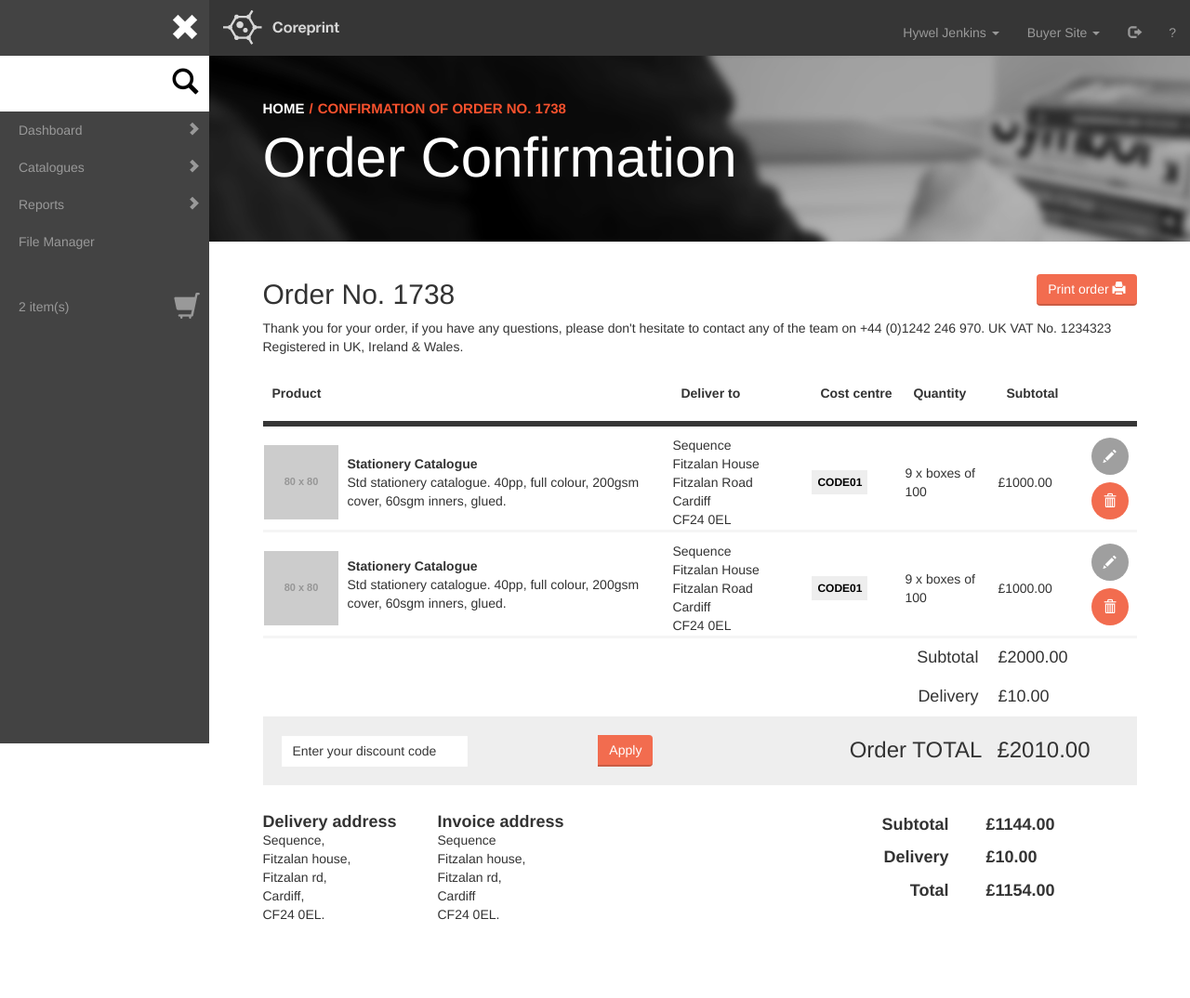
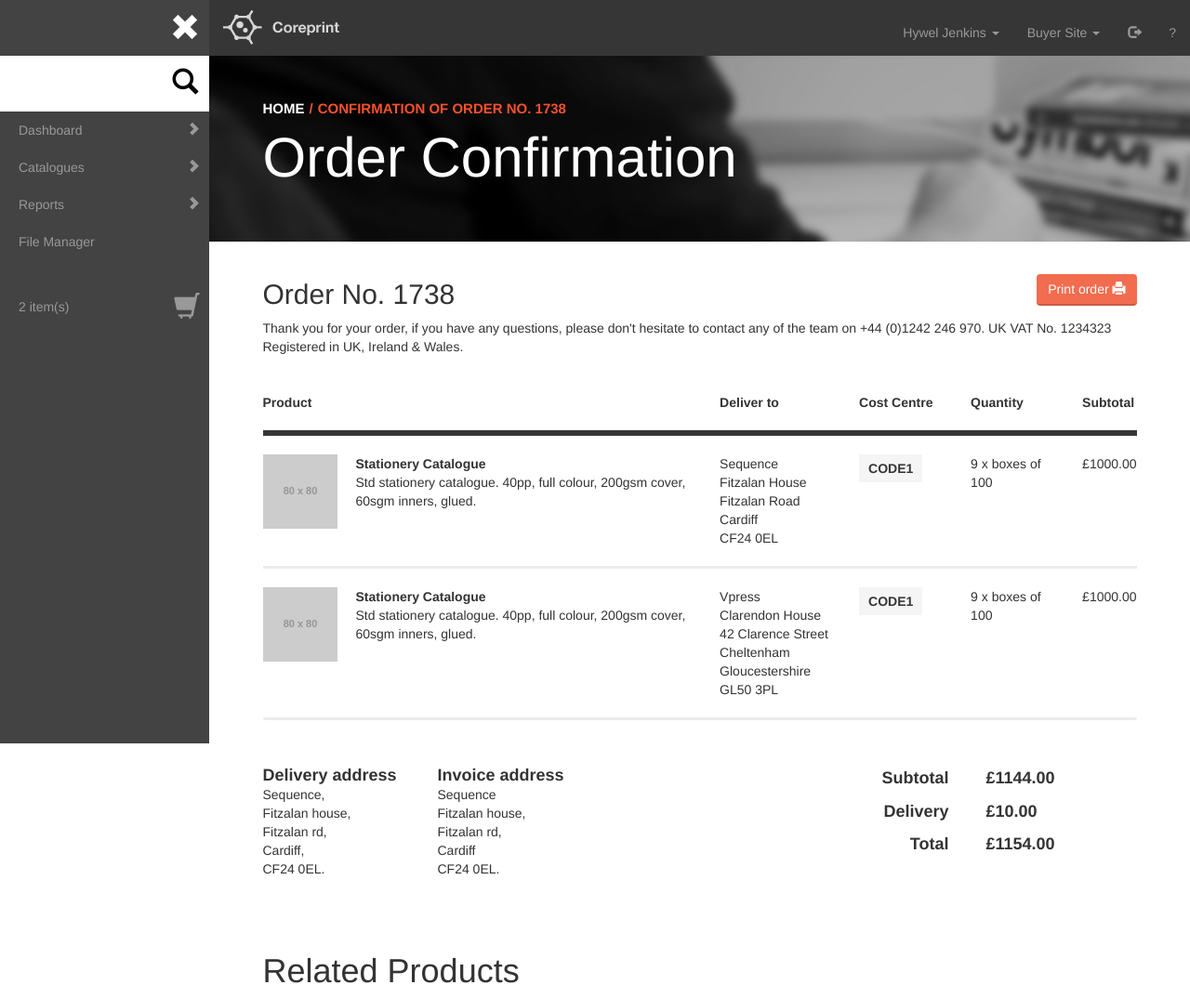
Before and after one commit to lisajanewarren/vpress, a PHP site: page /6-order-confirmation.php in a window 1280 px wide. Shown: the top 1074 px of the page at 93% size. Run offline with PHP 8.4, Linux system fonts and the light colour scheme; grey boxes labelled with a size stand in for pictures from a placeholder-image service; some libraries are stand-ins or nearby versions.

Commit message:
basket and order confirmation updates

```diff
--- a/6-order-confirmation.php
+++ b/6-order-confirmation.php
@@ -38,96 +38,83 @@
                         </div>
 
 
-                        <table border="0" id="basket-list" width="100%">
-                            <tr style="border-bottom:solid 6px #363636;">
-                                <th class="hidden-xs hidden-sm" colspan="2" style="width:100px;padding:20px 10px;">Product</th>
-                                <th class="visible-xs visible-sm" style="20px 10px">Product</th>
-                                <th style="width:150px;padding:20px 10px;">Deliver to</th>
-                                <th class="hidden-xs hidden-sm" style="width:100px;padding:20px 10px;">Cost centre</th>
-                                <th style="width:100px;padding:20px 10px;">Quantity</th>
-                                <th style="width:100px;padding:20px 10px;">Subtotal</th>
-                                <th style="width:50px;padding:20px 10px;">&nbsp;</th>
+                        <!-- Responsive Tables: http://gergeo.se/RWD-Table-Patterns -->
+                        <!-- table header responsive options
+                            data-priority=""    Always visible and not hideable from dropdown
+                            data-priority="1"   Always visible (but hidable from dropdown)
+                            data-priority="2"   Visible when (min-width: 480px)
+                            data-priority="3"   (min-width: 640px)
+                            data-priority="4"   (min-width: 800px)
+                            data-priority="5"   (min-width: 960px)
+                            data-priority="6"   (min-width: 1120px)
+                        -->
+                        <div class="seq-table-responsive table-responsive" data-pattern="priority-columns" data-add-display-all-btn="false" data-add-focus-btn="false" data-focus-btn-icon="false" data-sticky-table-header="false">
+                            <table class="table">
+                               <thead>
+                                    <tr>
+                                        <th data-priority="5" class="seq-td-width-90">Product</th>
+                                        <th data-priority="1"><span class="offscreen">Product Description</span></th>
+                                        <th data-priority="6" class="seq-td-width-150">Deliver to</th>
+                                        <th data-priority="6" class="seq-td-width-120">Cost Centre</th>
+                                        <th data-priority="4" class="seq-td-width-120">Quantity</th>
+                                        <th data-priority="4" class="seq-td-width-90">Subtotal</th>
                                     </tr>
-
-                            <tr style="border-bottom:solid 3px #f5f5f5;">
-                                <td class="hidden-xs hidden-sm" style="padding-top:10px; width:90px;"><img src="http://placehold.it/80x80" /></td>
-                                <td style="padding-top:10px;">
+                                </thead>
+                                <tbody>
+                                    <tr>
+                                        <td>
+                                            <img src="http://placehold.it/80x80/363636" />
+                                        </td>
+                                        <td>
                                             <strong>Stationery Catalogue</strong><br />
                                             Std stationery catalogue. 40pp, full colour, 200gsm cover, 60sgm inners, glued.
                                         </td>
-                                <td style="padding-top:10px;">
+                                        <td>
                                             Sequence<br />
                                             Fitzalan House<br />
                                             Fitzalan Road<br />
                                             Cardiff<br />
                                             CF24 0EL
                                         </td>
-                                <td class="hidden-xs hidden-sm" style="padding-top:10px;"><button class="btn btn-info btn-xs">CODE01</button></td>
-                                <td style="padding-top:10px;">9 x boxes of 100</td>
-                                <td style="padding-top:10px;">&#163;1000.00</td>
-                                <td style="padding-top:10px;">
-                                    <div class="basket-circle-grey"><span class="glyphicon glyphicon-pencil"></span></div>
-                                    <div class="basket-circle-orange"><span class="glyphicon glyphicon-trash"></span></div>
+                                        <td>
+                                            <span class="data-cost-centre">CODE1</span>
+                                        </td>
+                                        <td>
+                                            9 x boxes of 100
+                                        </td>
+                                        <td>
+                                            &pound;1000.00
                                         </td>
                                     </tr>
-
-                            <tr style="border-bottom:solid 3px #f5f5f5;">
-                                <td class="hidden-xs hidden-sm" style="padding-top:10px;"><img src="http://placehold.it/80x80" /></td>
-                                <td class="row-buffer-top">
+                                    <tr>
+                                        <td>
+                                            <img src="http://placehold.it/80x80/363636" />
+                                        </td>
+                                        <td>
                                             <strong>Stationery Catalogue</strong><br />
                                             Std stationery catalogue. 40pp, full colour, 200gsm cover, 60sgm inners, glued.
                                         </td>
-                                <td style="padding-top:10px;">
-                                    Sequence<br />
-                                    Fitzalan House<br />
-                                    Fitzalan Road<br />
-                                    Cardiff<br />
-                                    CF24 0EL
+                                        <td>
+                                            Vpress<br />
+                                            Clarendon House<br />
+                                            42 Clarence Street<br />
+                                            Cheltenham<br />
+                                            Gloucestershire<br />
+                                            GL50 3PL
                                         </td>
-                                <td class="hidden-xs hidden-sm" style="padding-top:10px;"><button class="btn btn-info btn-xs">CODE01</button></td>
-                                <td style="padding-top:10px;">9 x boxes of 100</td>
-                                <td style="padding-top:10px;">&#163;1000.00</td>
-                                <td style="padding-top:10px;">
-                                    <div class="basket-circle-grey"><span class="glyphicon glyphicon-pencil"></span></div>
-                                    <div class="basket-circle-orange"><span class="glyphicon glyphicon-trash"></span></div>
+                                        <td>
+                                            <span class="data-cost-centre">CODE1</span>
+                                        </td>
+                                        <td>
+                                            9 x boxes of 100
+                                        </td>
+                                        <td>
+                                            &pound;1000.00
                                         </td>
                                     </tr>
-
-                            <tr>
-                                <td></td>
-                                <td></td>
-                                <td class="hidden-xs hidden-sm"></td>
-                                <td style="padding-right:20px; text-align:right;" colspan="2"><h4>Subtotal</h4></td>
-                                <td><h4>&#163;2000.00</h4></td>
-                                <td class="hidden-xs hidden-sm"></td>
-                            </tr>
-
-                            <tr>
-                                <td></td>
-                                <td></td>
-                                <td class="hidden-xs hidden-sm"></td>
-                                <td style="padding-right:20px; text-align:right;" colspan="2"><h4>Delivery</h4></td>
-                                <td><h4>&#163;10.00</h4></td>
-                                <td class="hidden-xs hidden-sm"></td>
-                            </tr>
-
-                            <tr style="background-color:#EEEEEE;">
-                                <td colspan="2" style="padding:20px; vertical-align:middle;">
-                                    <form action="#">
-                                        <div class="discount-code input-group">
-                                            <input type="text" class="form-control" placeholder="Enter your discount code" style="width:200px;">
-                                            <span class="input-group-btn">
-                                                <button class="btn btn-default vpress" type="button">Apply</button>
-                                            </span>
-                                        </div>
-                                    </form>
-                                </td>
-                                <td class="hidden-xs hidden-sm"></td>
-                                <td style="padding: 20px 16px; text-align:right;" colspan="2"><h3 style="margin:0;">Order TOTAL</h3></td>
-                                <td style="padding:20px 0;"><h3 style="margin:0;">&#163;2010.00</h3></td>
-                                <td class="hidden-xs hidden-sm"></td>
-                            </tr>
+                                </tbody>
                             </table>
+                        </div> <!-- end responsive table -->
 
 
                         <div class="seq-basket-summary-bar">
--- a/css/style.css
+++ b/css/style.css
@@ -1823,18 +1823,66 @@ img.mfp-img {
         font-weight: bold; }
     #seq-basket .seq-basket-actions li:first-child {
       float: left; }
-  #seq-basket .discount-code input {
+  #seq-basket .seq-basket-subtotal-bar {
+    overflow: hidden; }
+    #seq-basket .seq-basket-subtotal-bar p {
+      margin: 3px 0;
+      color: #3c3d3e;
+      width: 300px;
+      margin: 0 20px 0 0;
+      float: right;
+      clear: both;
+      font-weight: 500;
+      font-size: 20px; }
+      #seq-basket .seq-basket-subtotal-bar p span {
+        float: left;
+        width: 50%; }
+      #seq-basket .seq-basket-subtotal-bar p span:first-child {
+        text-align: right;
+        padding: 0 20px 0 0; }
+  #seq-basket .seq-basket-total-bar {
+    background: #f5f5f5;
+    padding: 20px;
+    margin: 20px 0;
+    white-space: nowrap;
+    overflow: hidden; }
+    #seq-basket .seq-basket-total-bar .input-group {
+      float: left; }
+    #seq-basket .seq-basket-total-bar .seq-basket-final-total {
+      float: right;
+      width: 300px;
+      margin: 0;
+      font-size: 22px;
+      color: #3c3d3e;
+      font-weight: 500;
+      padding: 6px 0; }
+      #seq-basket .seq-basket-total-bar .seq-basket-final-total span {
+        float: left;
+        width: 50%; }
+      #seq-basket .seq-basket-total-bar .seq-basket-final-total span:first-child {
+        text-align: right;
+        padding: 0 20px 0 0; }
+    #seq-basket .seq-basket-total-bar input, #seq-basket .seq-basket-total-bar button {
+      display: table-cell;
+      height: 44px;
+      padding: 6px 15px; }
+    #seq-basket .seq-basket-total-bar input[type="text"] {
       border: none;
-    border-radius: 0; }
-  #seq-basket .discount-code ::-webkit-input-placeholder {
+      border-radius: 0;
+      float: left;
+      box-shadow: none;
+      border: none; }
+    #seq-basket .seq-basket-total-bar button {
+      border-radius: 0 4px 4px 0; }
+    #seq-basket .seq-basket-total-bar ::-webkit-input-placeholder {
       color: #363636; }
-  #seq-basket .discount-code :-moz-placeholder {
+    #seq-basket .seq-basket-total-bar :-moz-placeholder {
       /* Firefox 18- */
       color: #363636; }
-  #seq-basket .discount-code ::-moz-placeholder {
+    #seq-basket .seq-basket-total-bar ::-moz-placeholder {
       /* Firefox 19+ */
       color: #363636; }
-  #seq-basket .discount-code :-ms-input-placeholder {
+    #seq-basket .seq-basket-total-bar :-ms-input-placeholder {
       color: #363636; }
   #seq-basket .seq-basket-summary-bar {
     overflow: hidden;
--- /dev/null
+++ b/sass/components/_seq-pagination.scss
@@ -0,0 +1,3 @@
+.seq-pagination {
+
+}
--- a/sass/pages/_basket.scss
+++ b/sass/pages/_basket.scss
@@ -60,10 +60,76 @@
 		}
 	}
 
-	.discount-code {
-		input {
+
+
+	.seq-basket-subtotal-bar {
+		overflow: hidden;
+		p {
+			margin: 3px 0;
+			color: #3c3d3e;
+			width: 300px;
+			margin: 0 20px 0 0;
+			float: right;
+			clear: both;
+			font-weight: 500;
+			font-size: 20px;
+
+			span {
+				float: left;
+				width: 50%;
+			}
+			span:first-child {
+				text-align: right;
+				padding: 0 20px 0 0;
+			}
+		}
+	}
+	.seq-basket-total-bar {
+		background: #f5f5f5;
+		padding: 20px;
+		margin: 20px 0;
+		white-space: nowrap;
+		overflow: hidden;
+
+		.input-group {
+			float: left;
+		}
+
+		.seq-basket-final-total {
+			float: right;
+			width: 300px;
+			margin: 0;
+			font-size: 22px;
+			color: #3c3d3e;
+			font-weight: 500;
+			padding: 6px 0;
+
+			span {
+				float: left;
+				width: 50%;
+			}
+			span:first-child {
+				text-align: right;
+				padding: 0 20px 0 0;
+			}
+		}
+
+		input, button {
+			display: table-cell;
+			height: 44px;
+			padding: 6px 15px;
+		}
+
+		input[type="text"] {
 			border: none;
 			border-radius: 0;
+			float: left;
+			box-shadow: none;
+			border: none;
+		}
+
+		button {
+			border-radius: 0 4px 4px 0;
 		}
 
 		::-webkit-input-placeholder {
@@ -82,6 +148,7 @@
 		   color: #363636;
 		}
 	}
+
 
 	.seq-basket-summary-bar {
 		@extend .clear;
--- a/sass/style.scss
+++ b/sass/style.scss
@@ -28,6 +28,7 @@
 @import "components/seq-resources";
 @import "components/seq-layout-toggle";
 @import "components/seq-popup";
+@import "components/seq-pagination";
 
 
 @import "sections/header";
```
Also changed, not shown: 5-basket.php (+25 -2 lines), 1 other file. Lines whose indentation alone changed are shown as unchanged.
